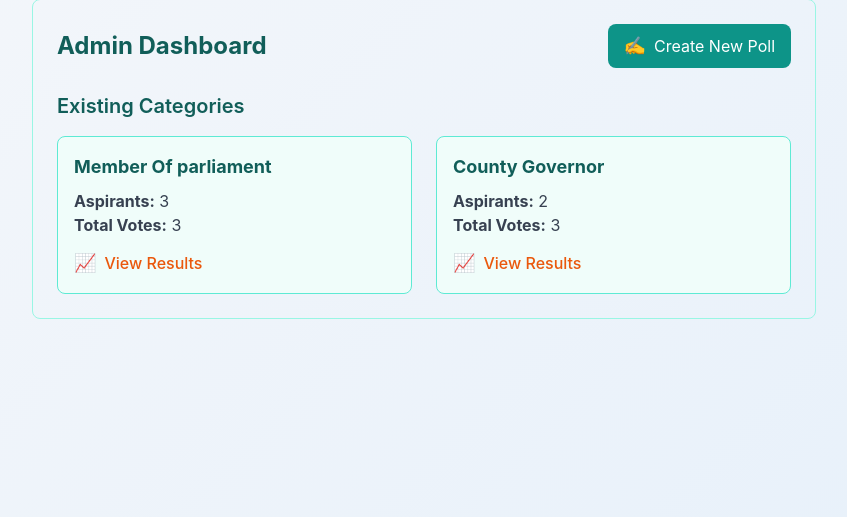
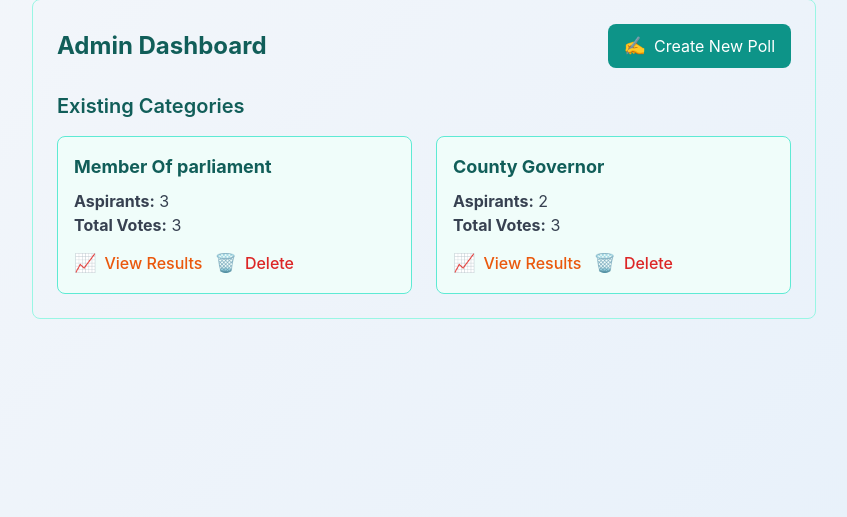
Before and after one commit to Canol001/Online-Voting, a Flask app: page /admin/dashboard in a window 1280 px wide. Shown: the part 161-678 px from the top of the page, without its empty margins (216-1063 px from the left). Run offline with Flask 3, Linux system fonts and the light colour scheme; a user stored in the database is signed in; some libraries are stand-ins or nearby versions.

Commit message:
delete feature enabled

```diff
--- a/app.py
+++ b/app.py
@@ -164,7 +164,30 @@ def get_results(category_id):
             'profile_picture': aspirant.profile_picture
         })
     return results
+@app.route('/delete_category/<int:category_id>', methods=['POST'])
+def delete_category(category_id):
+    # Find the category by ID
+    category = Category.query.get_or_404(category_id)
 
+    try:
+        # Delete associated votes first, then aspirants
+        for aspirant in category.aspirants:
+            # Delete all votes for this aspirant
+            for vote in aspirant.votes:
+                db.session.delete(vote)
+            # Now delete the aspirant
+            db.session.delete(aspirant)
+
+        # Delete the category
+        db.session.delete(category)
+        db.session.commit()
+
+        flash('Category deleted successfully!', 'success')
+    except Exception as e:
+        db.session.rollback()
+        flash(f'Error deleting category: {str(e)}', 'error')
+
+    return redirect(url_for('admin_dashboard'))
 @socketio.on('connect')
 def handle_connect():
     print('Client connected')
--- a/templates/admin_dashboard.html
+++ b/templates/admin_dashboard.html
@@ -17,13 +17,56 @@
                     <h4 class="text-lg font-bold text-teal-800 mb-2">{{ category.name }}</h4>
                     <p class="text-gray-700"><strong>Aspirants:</strong> {{ category.aspirants | length }}</p>
                     <p class="text-gray-700"><strong>Total Votes:</strong> {{ category.aspirants | map(attribute='votes') | map('length') | sum }}</p>
-                    <a href="{{ url_for('results', category_id=category.id) }}"
-                       class="inline-block mt-3 text-orange-600 hover:text-orange-700 font-medium transition flex items-center gap-2">
-                        <span class="text-lg">📈</span> View Results
-                    </a>
+                    <div class="flex gap-3 mt-3">
+                        <a href="{{ url_for('results', category_id=category.id) }}"
+                           class="inline-flex items-center gap-2 text-orange-600 hover:text-orange-700 font-medium transition">
+                            <span class="text-lg">📈</span> View Results
+                        </a>
+                        <button onclick="openDeleteModal({{ category.id }}, '{{ category.name }}')"
+                                class="inline-flex items-center gap-2 text-red-600 hover:text-red-700 font-medium transition">
+                            <span class="text-lg">🗑️</span> Delete
+                        </button>
+                    </div>
                 </div>
             {% endfor %}
         </div>
     </div>
 </div>
+
+<!-- Delete Confirmation Modal -->
+<div id="deleteModal" class="fixed inset-0 bg-gray-800 bg-opacity-50 flex items-center justify-center hidden">
+    <div class="bg-white rounded-lg p-6 max-w-sm w-full">
+        <h3 class="text-lg font-semibold text-teal-800 mb-4">Confirm Deletion</h3>
+        <p class="text-gray-700 mb-4">Are you sure you want to delete the category "<span id="categoryName"></span>"? This action cannot be undone.</p>
+        <div class="flex justify-end gap-3">
+            <button onclick="closeDeleteModal()"
+                    class="px-4 py-2 bg-teal-100 text-teal-800 rounded-lg hover:bg-teal-200 transition">
+                Cancel
+            </button>
+            <form id="deleteForm" method="POST" action="">
+                <button type="submit"
+                        class="px-4 py-2 bg-red-600 text-white rounded-lg hover:bg-red-700 transition">
+                    Delete
+                </button>
+            </form>
+        </div>
+    </div>
+</div>
+
+<script>
+function openDeleteModal(categoryId, categoryName) {
+    const modal = document.getElementById('deleteModal');
+    const categoryNameSpan = document.getElementById('categoryName');
+    const deleteForm = document.getElementById('deleteForm');
+
+    categoryNameSpan.textContent = categoryName;
+    deleteForm.action = `/delete_category/${categoryId}`;
+    modal.classList.remove('hidden');
+}
+
+function closeDeleteModal() {
+    const modal = document.getElementById('deleteModal');
+    modal.classList.add('hidden');
+}
+</script>
 {% endblock %}
```
Also changed, not shown: instance/voting.db.
